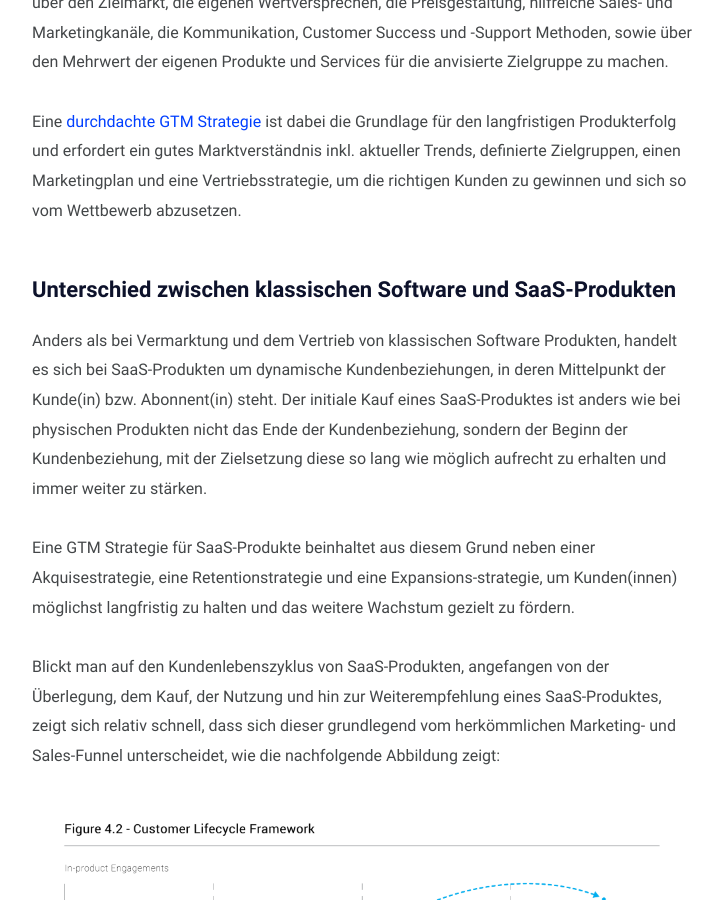
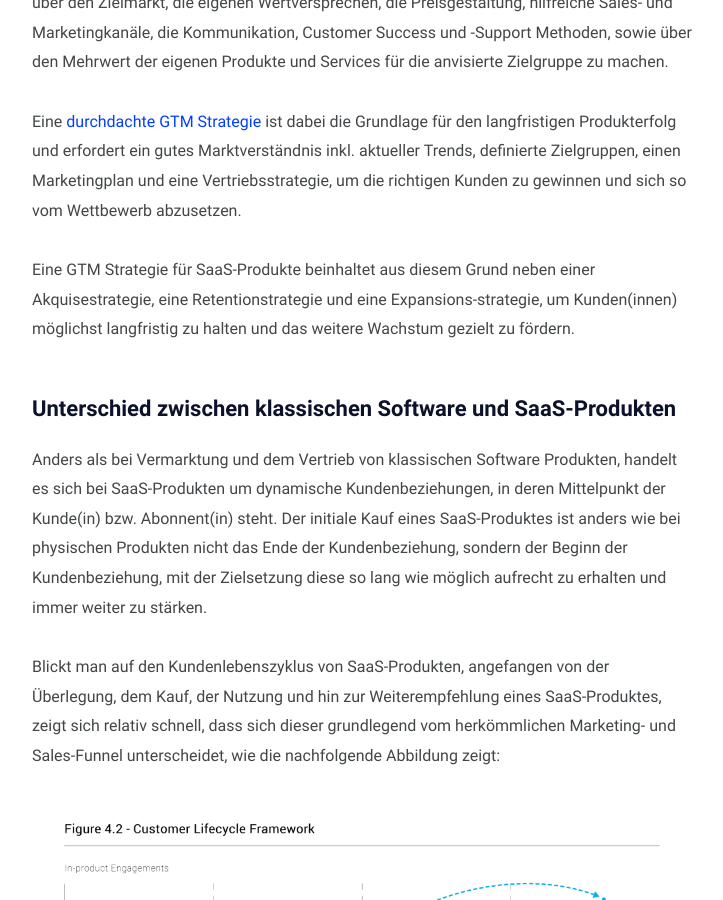
Before and after one commit to mariostnr/website, a Jekyll site: the page built from _posts/2021-05-14-saas-go-to-market-strategien.md, in a window 1280 px wide and 900 px high, scrolled down 772 px. Shown: the whole window, without its empty margins (278-1001 px from the left). Built offline with Jekyll 4.4.1, drawn with Linux system fonts in a browser that asks for light colours.

```diff
--- a/_posts/2021-05-14-saas-go-to-market-strategien.md
+++ b/_posts/2021-05-14-saas-go-to-market-strategien.md
@@ -16,11 +16,11 @@ Ein gutes Produkt ist noch lange kein Erfolgsgarant im sehr stark umkämpften Sa
 
 Eine [durchdachte GTM Strategie](https://blog.hubspot.com/sales/gtm-strategy) ist dabei die Grundlage für den langfristigen Produkterfolg und erfordert ein gutes Marktverständnis inkl. aktueller Trends, definierte Zielgruppen, einen Marketingplan und eine Vertriebsstrategie, um die richtigen Kunden zu gewinnen und sich so vom Wettbewerb abzusetzen.
 
+Eine GTM Strategie für SaaS-Produkte beinhaltet aus diesem Grund neben einer Akquisestrategie, eine Retentionstrategie und eine Expansions-strategie, um Kunden(innen) möglichst langfristig zu halten und das weitere Wachstum gezielt zu fördern.
+
 ## Unterschied zwischen klassischen Software und SaaS-Produkten
 
 Anders als bei Vermarktung und dem Vertrieb von klassischen Software Produkten, handelt es sich bei SaaS-Produkten um dynamische Kundenbeziehungen, in deren Mittelpunkt der Kunde(in) bzw. Abonnent(in) steht. Der initiale Kauf eines SaaS-Produktes ist anders wie bei physischen Produkten nicht das Ende der Kundenbeziehung, sondern der Beginn der Kundenbeziehung, mit der Zielsetzung diese so lang wie möglich aufrecht zu erhalten und immer weiter zu stärken.
-
-Eine GTM Strategie für SaaS-Produkte beinhaltet aus diesem Grund neben einer Akquisestrategie, eine Retentionstrategie und eine Expansions-strategie, um Kunden(innen) möglichst langfristig zu halten und das weitere Wachstum gezielt zu fördern.
 
 Blickt man auf den Kundenlebenszyklus von SaaS-Produkten, angefangen von der Überlegung, dem Kauf, der Nutzung und hin zur Weiterempfehlung eines SaaS-Produktes, zeigt sich relativ schnell, dass sich dieser grundlegend vom herkömmlichen Marketing- und Sales-Funnel unterscheidet, wie die nachfolgende Abbildung zeigt:
 
```
